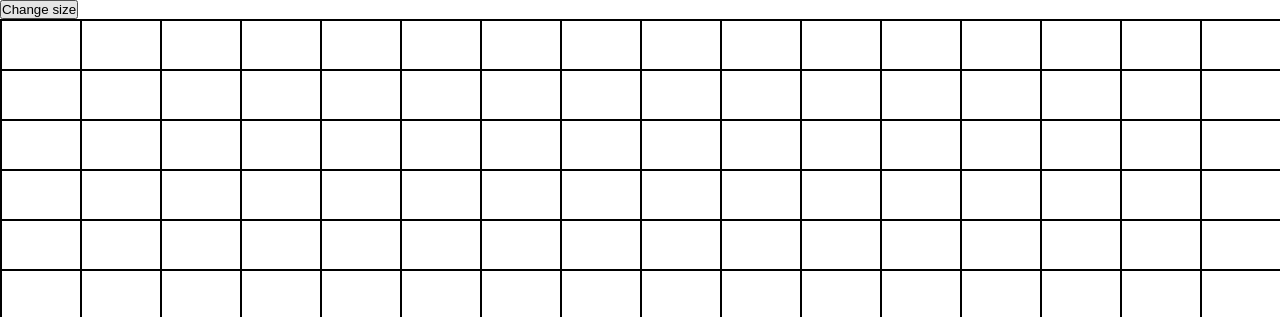
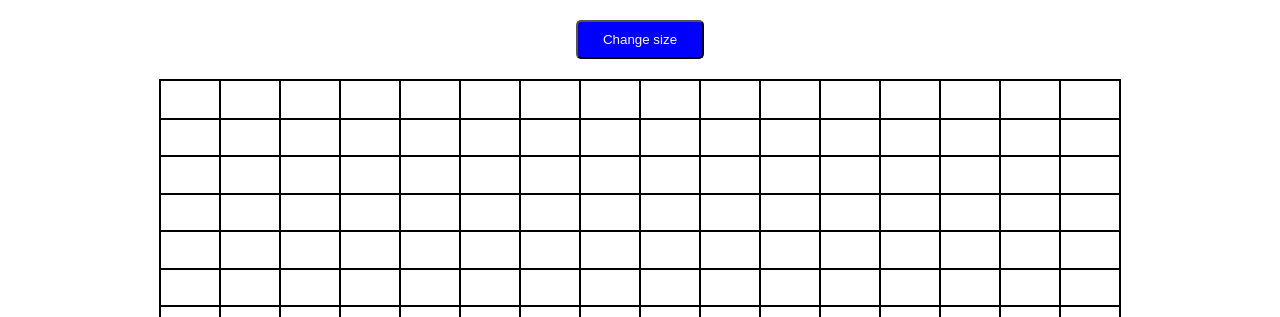
Before and after one commit to samuthiah/top-etch-a-sketch, a plain HTML site: page index.html in a window 1280 px wide. Shown: the top 317 px of the page. Drawn offline with Linux system fonts and the light colour scheme.

Commit message:
feat: randomize color of grid item after mouseover
Create randomColor function to return a random hex color. Center hex grid and button.

```diff
--- a/static/scripts.js
+++ b/static/scripts.js
@@ -1,3 +1,5 @@
+
+
 // Grid is square so width = height
 function createGrid(width = 16) {
     // creates variable for gridContainer, clears its content in prep for new grid
@@ -14,7 +16,8 @@ function createGrid(width = 16) {
             const newGridItem = document.createElement("div");
             newGridItem.classList.add("gridItem");
             newGridItem.addEventListener("mouseover", (e) => {
-                newGridItem.classList.add("mousedOver")
+                newColor = "#" + randomColor();
+                newGridItem.style.backgroundColor = newColor;
             })
             newRow.appendChild(newGridItem);
         }
@@ -30,4 +33,10 @@ while (newWidth > 100 || newWidth < 1 || (newWidth * 10) % 10 !== 0) {
     createGrid(newWidth);
 })
 
+function randomColor() {
+    newColor = Math.floor(Math.random() * ((16 ** 6) - 1));
+    newColor = newColor.toString(16);
+    return newColor;
+}
+
 createGrid();
--- a/static/styles.css
+++ b/static/styles.css
@@ -4,19 +4,29 @@
 }
 
 html, body {
-    height: 100vh;
+    height: 100%;
+}
+
+body {
+    display: flex;
+    flex-direction: column;
+    align-content: center;
 }
 .gridItem {
     border: solid black 1px;
     flex: 1;
+    height: 100%;
+    min-width: 10px;
 }
 
 .gridContainer {
     display: flex;
     flex-direction: column;
-    height: 100%;
-    width: 100%;
     border: solid black 1px;
+    height: 75%;
+    width: 75%;
+    align-self: center;
+    min-width: 200px;
 }
 
 .gridRow {
@@ -27,3 +37,14 @@ html, body {
 .mousedOver {
     background-color: black;
 }
+
+button {
+    width: 10%;
+    align-self: center;
+    min-width: min-content;
+    margin: 20px;
+    padding: 10px 1px;
+    background-color: blue;
+    color: white;
+    border-radius: 5px;
+}
```
